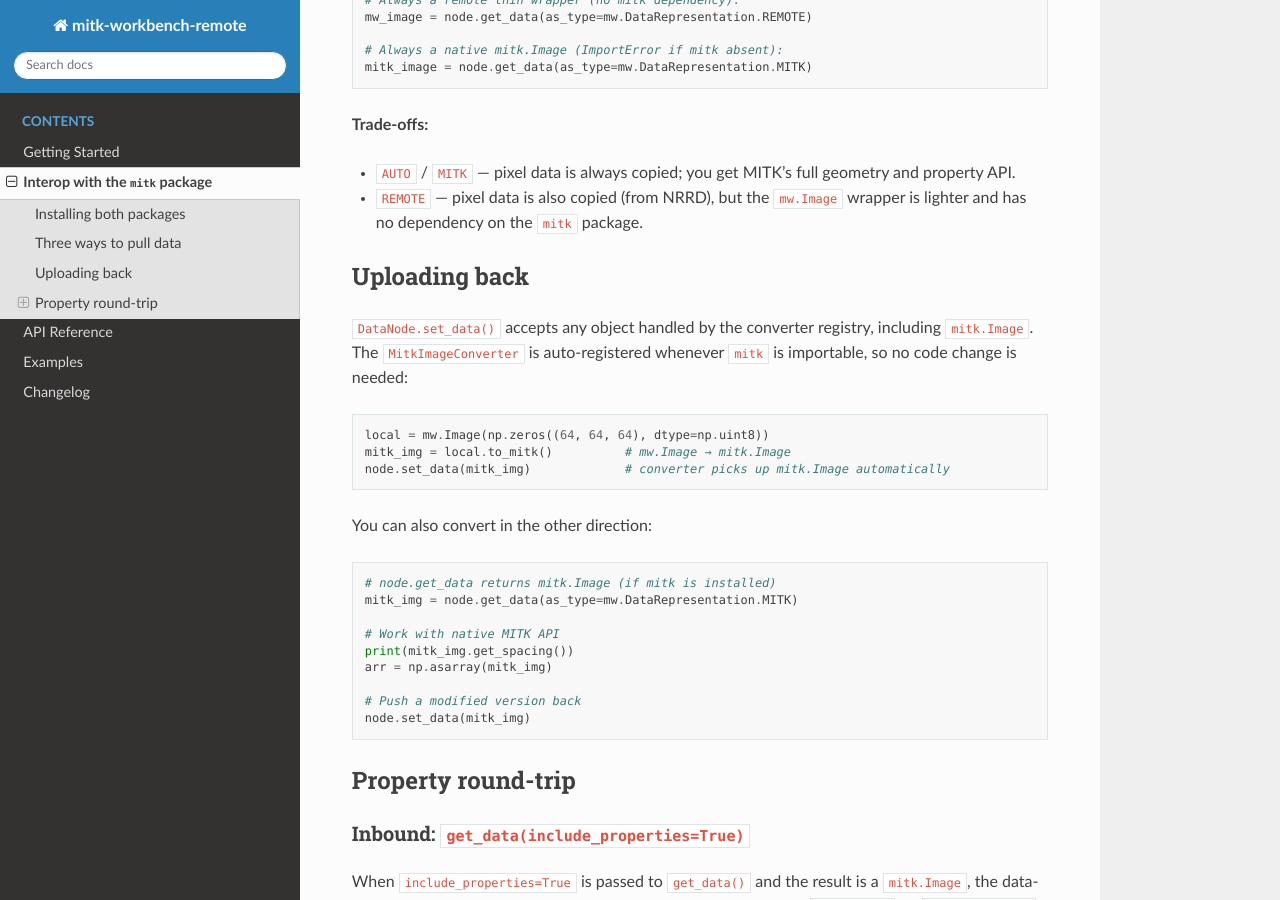
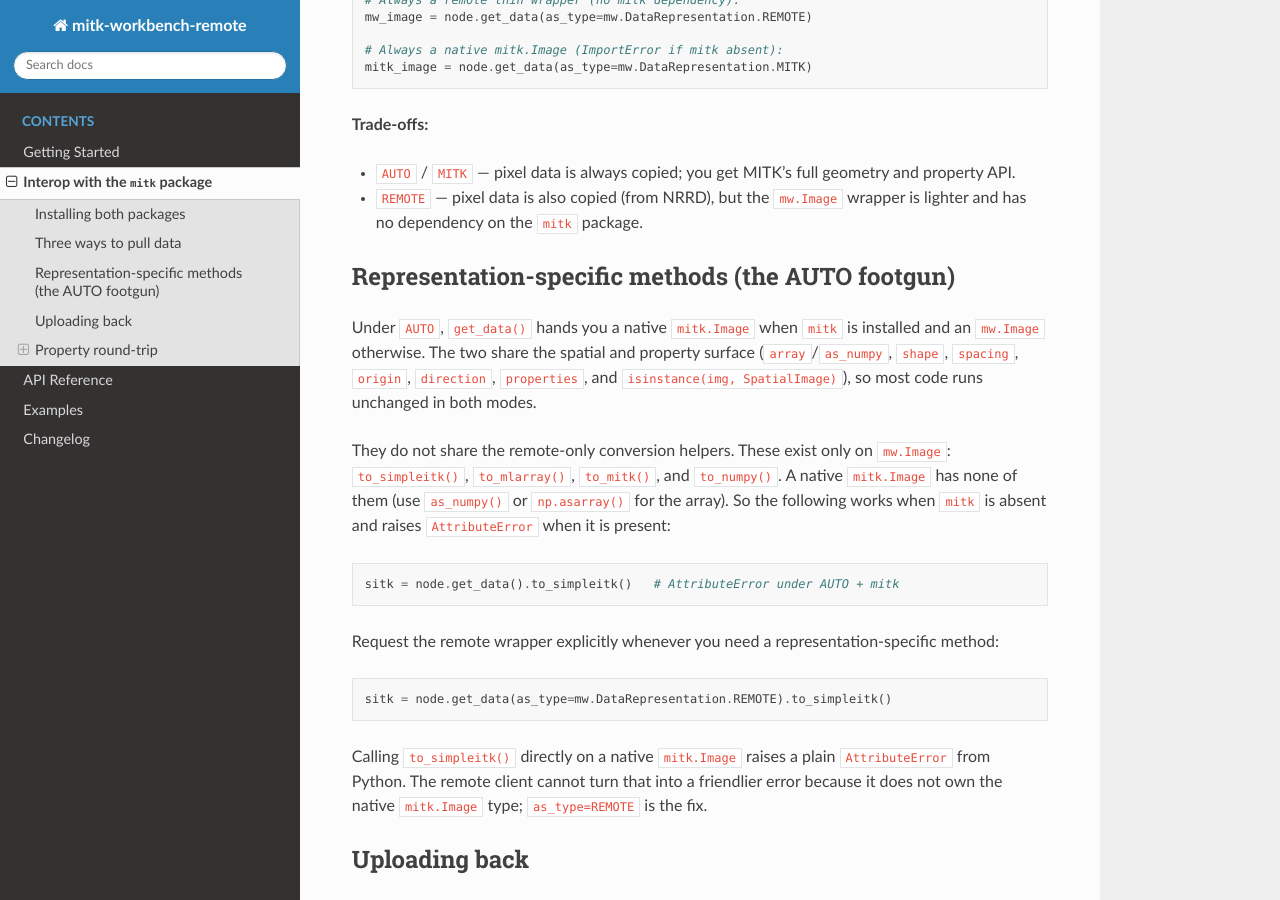
Before and after one commit to MITK/mitk-workbench-remote, a Sphinx documentation site: the page built from docs/interop-with-mitk.md, in a window 1280 px wide and 900 px high, scrolled down 1193 px. Built offline with Sphinx 7.4.7 and the Read the Docs theme 3.1.0, drawn with Linux system fonts in a browser that asks for light colours; pages that are not in the unit, such as notebooks, are missing from menus.

Commit message:
Fix nb02 SimpleITK drift: clarify AUTO-vs-REMOTE, sharpen Image accepted-inputs message
Under as_type=AUTO, get_data() returns a native mitk.Image when mitk is
installed, which lacks to_simpleitk(); the notebook cell crashed before
set_data(), so the thresholded node never updated.

- Fetch the REMOTE wrapper explicitly via get_data(as_type=REMOTE) before
  to_simpleitk() in 02_image_data.ipynb so it runs with or without mitk.
- Document the AUTO return-type footgun in the interop guide and the
  get_data() docstring.
- Enumerate accepted inputs in the Image() TypeError message and note that
  native non-image mitk types are not spatial images.
- Align the Image class docstring with that message (drop the non-existent
  file-path input, add mitk.Image).
- Add tests covering the improved error message.

Co-Authored-By: Claude Opus 4.8 (1M context) <noreply@anthropic.com>

````diff
--- a/docs/interop-with-mitk.md
+++ b/docs/interop-with-mitk.md
@@ -59,6 +59,36 @@ mitk_image = node.get_data(as_type=mw.DataRepresentation.MITK)
 - `REMOTE` — pixel data is also copied (from NRRD), but the `mw.Image` wrapper
   is lighter and has no dependency on the `mitk` package.
 
+## Representation-specific methods (the AUTO footgun)
+
+Under `AUTO`, `get_data()` hands you a native `mitk.Image` when `mitk` is
+installed and an `mw.Image` otherwise. The two share the spatial and property
+surface (`array`/`as_numpy`, `shape`, `spacing`, `origin`, `direction`,
+`properties`, and `isinstance(img, SpatialImage)`), so most code runs unchanged
+in both modes.
+
+They do not share the remote-only conversion helpers. These exist only on
+`mw.Image`: `to_simpleitk()`, `to_mlarray()`, `to_mitk()`, and `to_numpy()`. A
+native `mitk.Image` has none of them (use `as_numpy()` or `np.asarray()` for the
+array). So the following works when `mitk` is absent and raises `AttributeError`
+when it is present:
+
+```python
+sitk = node.get_data().to_simpleitk()   # AttributeError under AUTO + mitk
+```
+
+Request the remote wrapper explicitly whenever you need a representation-specific
+method:
+
+```python
+sitk = node.get_data(as_type=mw.DataRepresentation.REMOTE).to_simpleitk()
+```
+
+Calling `to_simpleitk()` directly on a native `mitk.Image` raises a plain
+`AttributeError` from Python. The remote client cannot turn that into a friendlier
+error because it does not own the native `mitk.Image` type; `as_type=REMOTE` is
+the fix.
+
 ## Uploading back
 
 `DataNode.set_data()` accepts any object handled by the converter registry,
````
Also changed, not shown: CHANGELOG.md (+14 -0 lines), docs/examples/02_image_data.ipynb, 3 other files.
